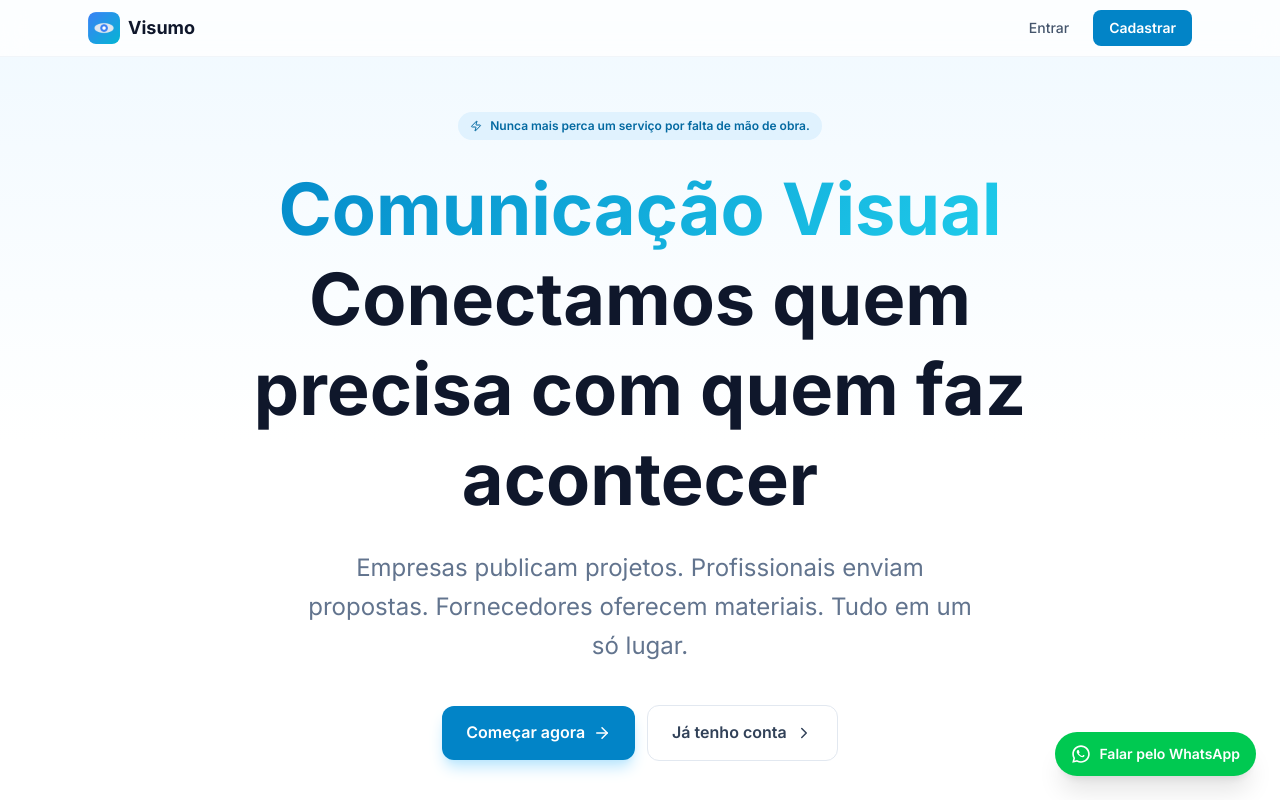
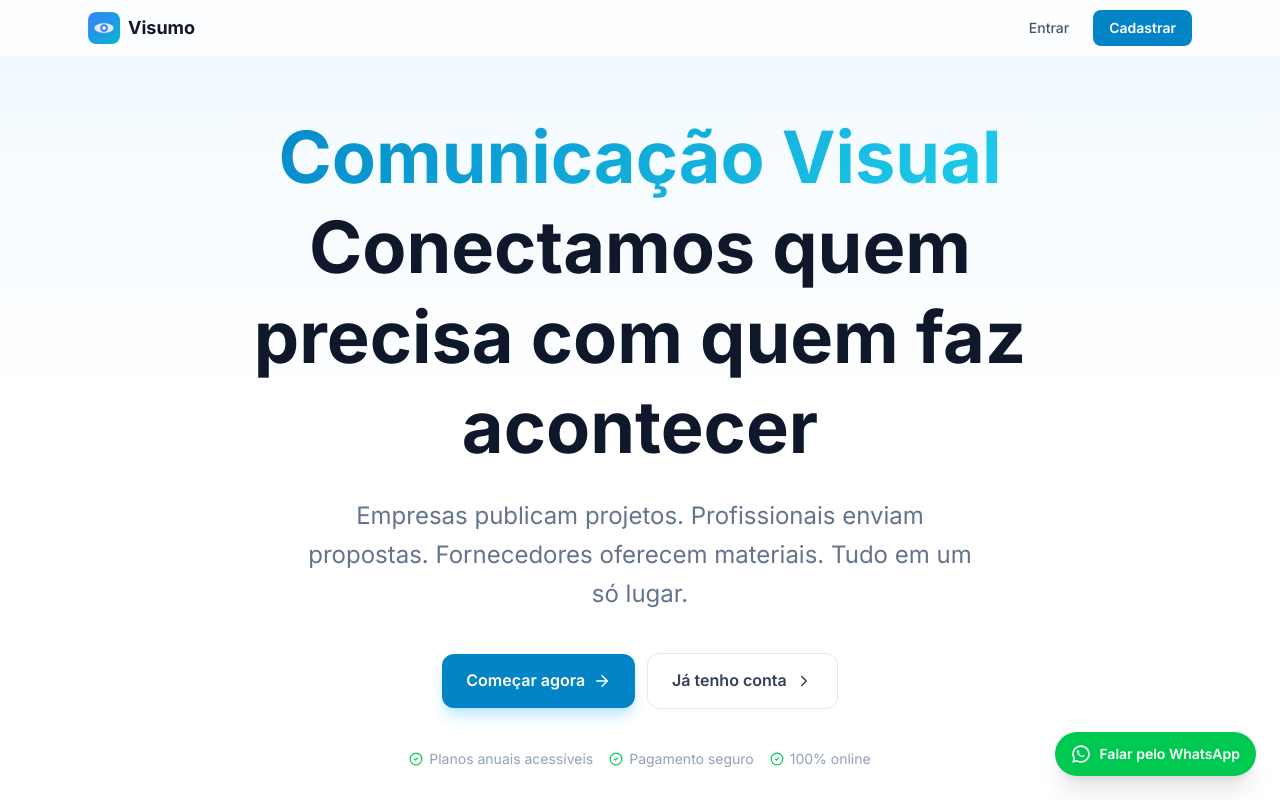
Before and after one commit to alexmelovisumo/visumonovo, a React (Vite) app: page / in a window 1280 px wide. Shown: the top 800 px of the page. Built offline with nearby package versions, Linux system fonts and the light colour scheme; no server answers.

Commit message:
fix: remove hero badge tagline

```diff
--- a/src/pages/public/LandingPage.tsx
+++ b/src/pages/public/LandingPage.tsx
@@ -65,11 +65,6 @@ function Hero() {
   return (
     <section className="pt-28 pb-16 px-4 sm:px-6 text-center bg-gradient-to-b from-primary-50 via-white to-white">
       <div className="max-w-4xl mx-auto">
-        <div className="inline-flex items-center gap-2 bg-primary-100 text-primary-700 text-xs font-semibold px-3 py-1.5 rounded-full mb-6">
-          <Zap size={12} />
-          Nunca mais perca um serviço por falta de mão de obra.
-        </div>
-
         <h1 className="text-5xl sm:text-6xl lg:text-7xl font-bold text-slate-900 leading-tight mb-6">
           <span className="gradient-text block">Comunicação Visual</span>
           Conectamos quem precisa com quem faz acontecer
```
